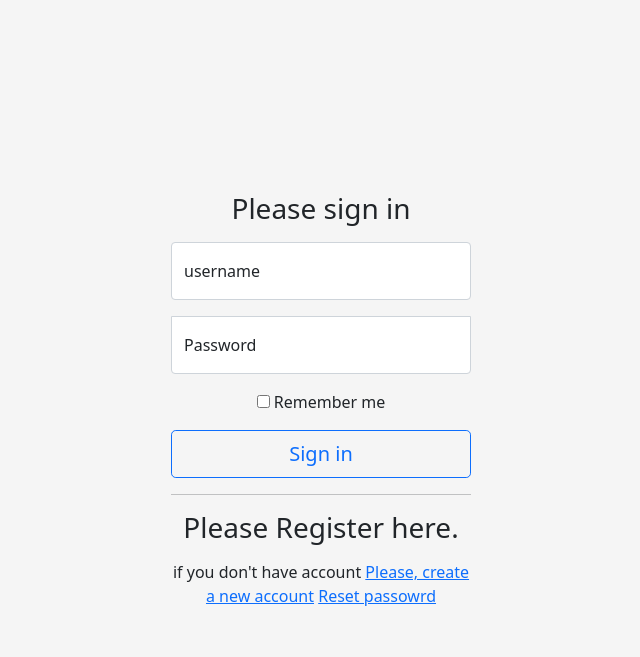
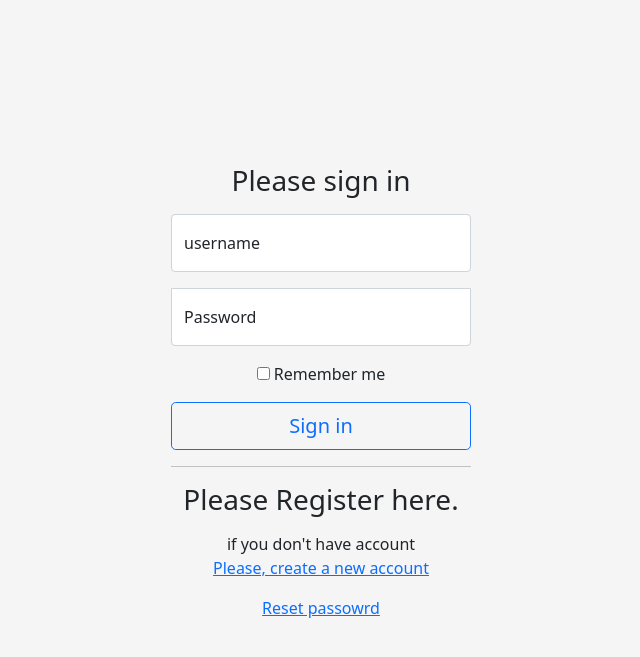
Before and after one commit to Tariq628/django-auth-boilerplate-tailwind, a Django app: page /login/ in a window 1280 px wide. Shown: the top 657 px of the page, without its empty margins (319-959 px from the left). Run offline with Django 3.2, Linux system fonts and the light colour scheme.

Commit message:
Minor fix in design

```diff
--- a/templates/login.html
+++ b/templates/login.html
@@ -100,8 +100,12 @@ body {
       <hr>
       <h1 class="h3 mb-3 fw-normal">Please Register here.</h1>
       if you don't have account
-      <a class="py-2"href="/register/">Please, create a new account</a>
-      <a class="py-2"href="{% url "reset_password" %}">Reset passowrd</a>
+      <p>
+        <a class="py-2"href="/register/">Please, create a new account</a>
+      </p>
+      <p>
+        <a class="py-2"href="{% url "reset_password" %}">Reset passowrd</a>
+      </p>
 
     </form>
   </main>
```
